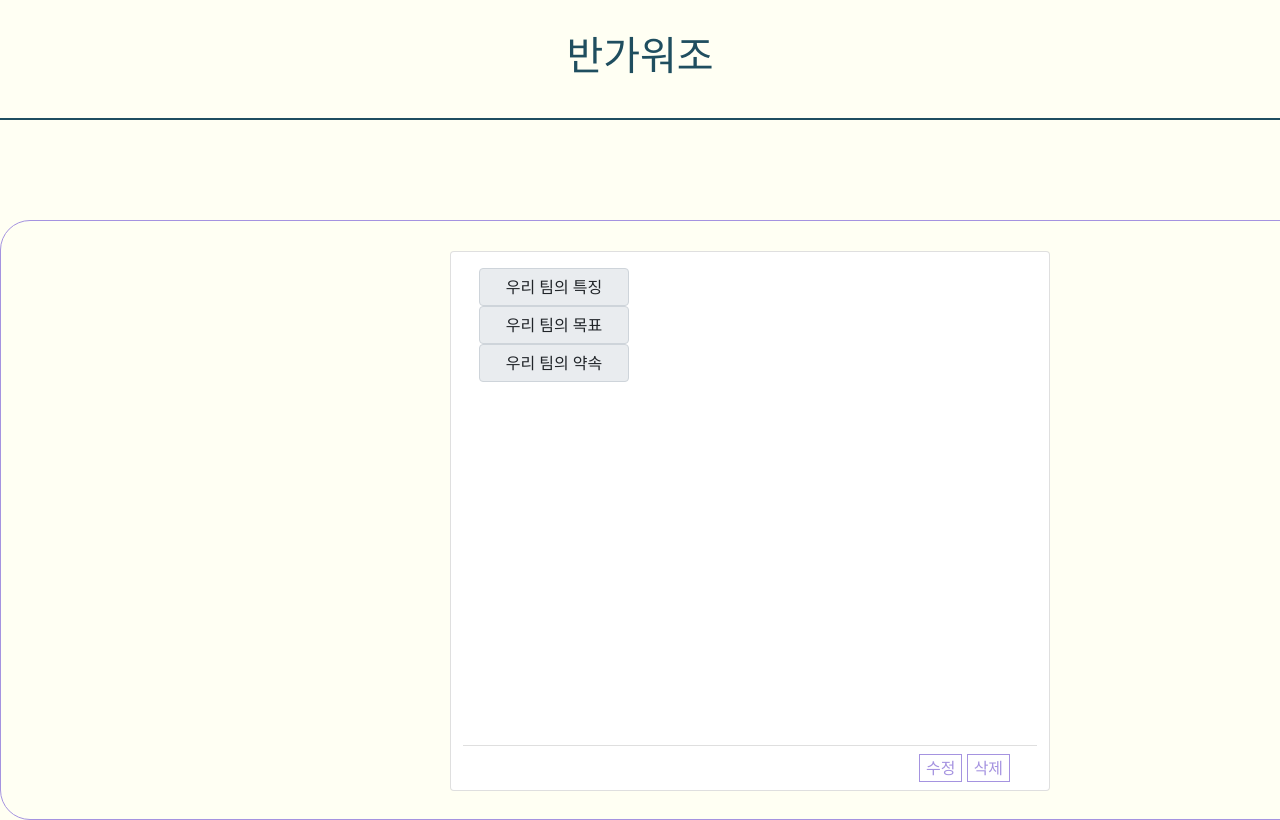
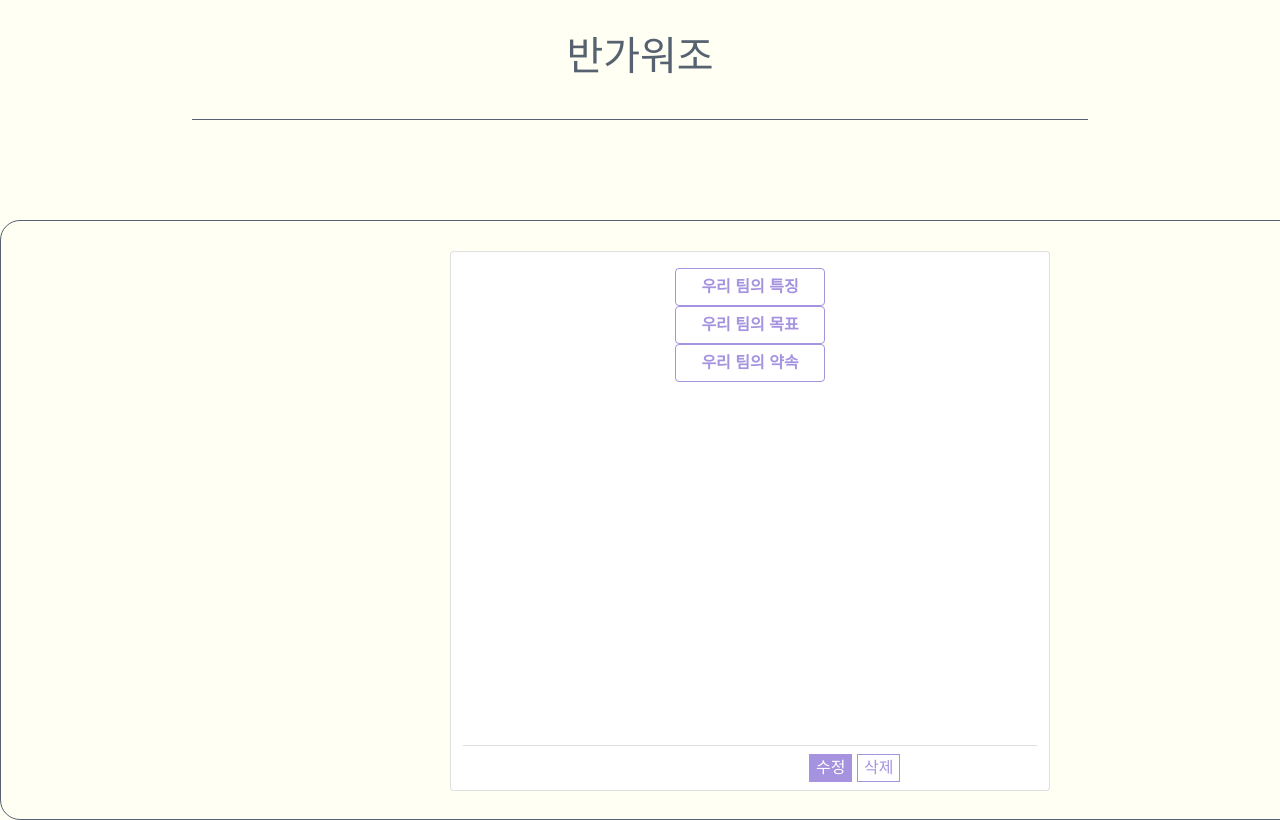
Before and after one commit to youngmin13/sparta_introduce, a Flask app: template templates/hello.html in a window 1280 px wide; the page is wider, and only the part inside the window is pictured. Run offline with Flask 3, Linux system fonts and the light colour scheme; the template is opened without the code that fills it, so the values that code supplies are empty; parts of the project's set-up code (start-up, migrations or seed data) failed here and were passed over; some web fonts are replaced.

Commit message:
edit index, detail, hello

```diff
--- a/templates/hello.html
+++ b/templates/hello.html
@@ -15,19 +15,24 @@
     <title>{{ temp.name }}의 상세 페이지</title>
     <style>
 
+* {
+            font-family: 'Gowun Dodum', sans-serif;
+        }
+
         body {
             background-color: #FFFFF3;
         }
 
         .mytitle {
-            width: 100%;
+            width: 70%;
             height: 120px;
-            color: #1F4E5F;
+            color: #566270;
             display: flex;
             flex-direction: column;
             align-items: center;
             justify-content: center;
-            border-bottom: 2px solid #1F4E5F;
+            border-bottom: 1px solid #566270;
+            margin: auto;
         }
 
         .myintro {
@@ -35,51 +40,73 @@
             padding: 30px;
             width: 1500px;
             margin: 100px auto 0 auto;
-            border: 1px solid #A593E0;
-            border-radius: 30px;
+            border: 1px solid #566270;
+            border-radius: 20px;
         }
 
         .card-header {
             font-size: 30px;
+            margin: auto;
         }
 
         .card-text {
             padding: 10px;
-        }
-
-        .updateBtn {
-            margin-left: 440px;
+            font-size: 1.2em;
+            display: flex;
+            align-items: center;
+            justify-content: center;
         }
 
         .input-group-text {
             justify-content: center;
             width: 150px;
+            color: #A593E0;
+            background-color: #fff;
+            border: 0.5px solid #A593E0;
+            font-weight: bold;
+            margin: auto;
+
         }
 
         .myimg {
             margin-right: 20px;
+            border-radius: 10px;
+        }
+
+        .mybtn {
+            border-radius: 10px;
+            width: 100px;
         }
 
         .updateBtn {
-            color: #A593E0;
-            background-color: #fff;
+            color: #fff;
+            background-color: #A593E0;
             border: 0.5px solid #A593E0;
+            margin-left: 330px;
+            transition:
+                color .15s ease-in-out, background-color .15s ease-in-out, border-color .15s ease-in-out, box-shadow .15s ease-in-out;
         }
 
         .updateBtn:hover {
-            color: #fff;
-            background-color: #A593E0;
+            color: #A593E0;
+            background-color: #fff;
+            font-weight: bold;
+            border: 2px solid #A593E0;
         }
 
         .deleteBtn {
             color: #A593E0;
             background-color: #fff;
             border: 0.5px solid #A593E0;
+            transition:
+                color .15s ease-in-out, background-color .15s ease-in-out, border-color .15s ease-in-out, box-shadow .15s ease-in-out;
         }
 
         .deleteBtn:hover {
             color: #fff;
             background-color: #A593E0;
+            font-weight: bold;
+            border: 2px solid #A593E0;
         }
 
     </style>
```
Also changed, not shown: templates/detail.html (+39 -14 lines), templates/index.html (+7 -15 lines).
